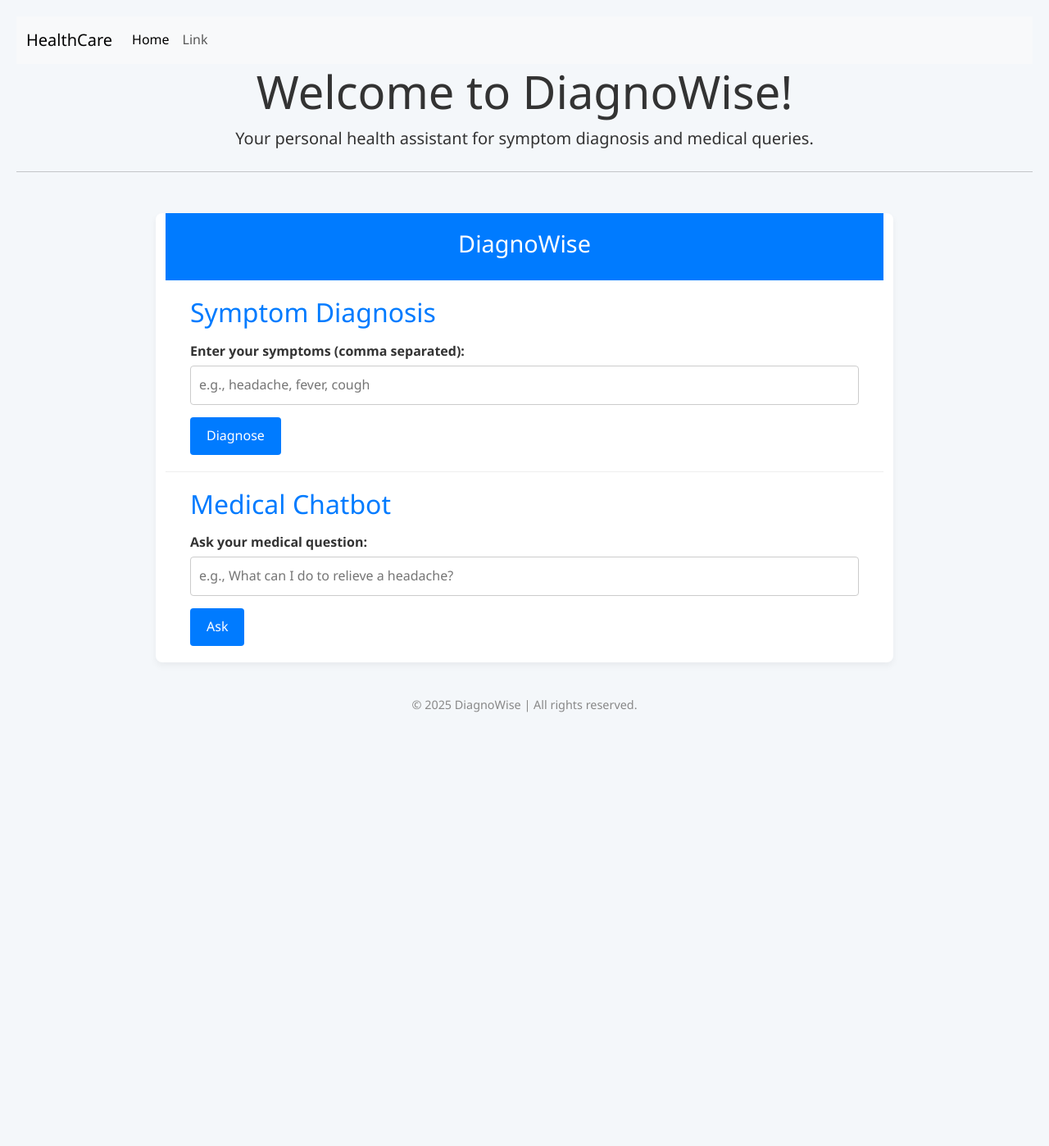
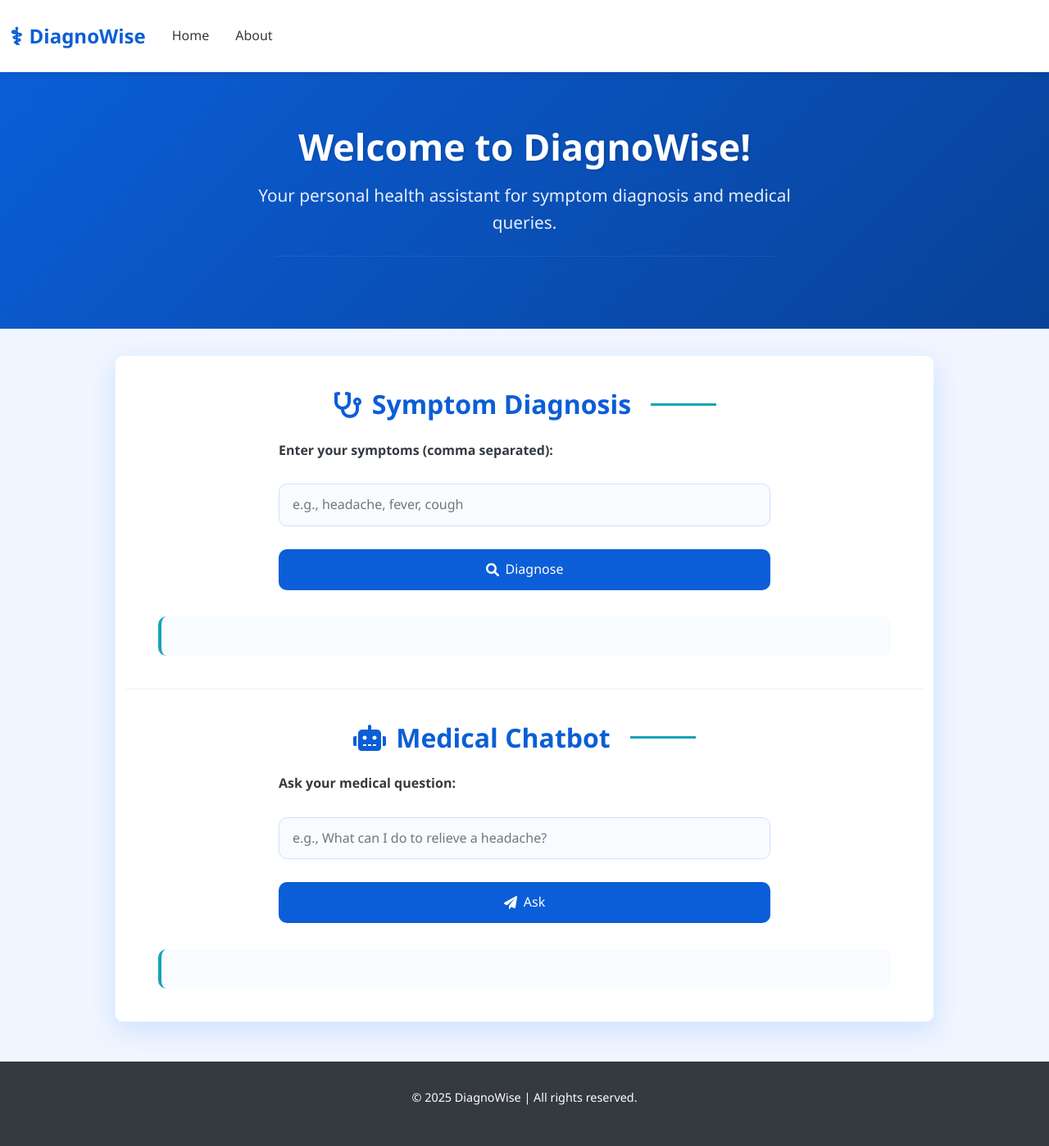
Before and after one commit to AkibDa/DiagnoWise, a Flask app: page / in a window 1280 px wide. Shown: the whole page at 82% size. Before the commit the page ends 869 px from the top, so only its background shows below. Run offline with Flask 3, Linux system fonts and the light colour scheme.

Commit message:
changing look

```diff
--- a/app.py
+++ b/app.py
@@ -100,4 +100,4 @@ def chatbot():
   return jsonify({'response': response})
 
 if __name__ == '__main__':
-    app.run(debug=True)
+    app.run(debug=True , port=5001)
--- a/static/style.css
+++ b/static/style.css
@@ -1,97 +1,248 @@
-* {
-  box-sizing: border-box;
-  margin: 0;
-  padding: 0;
+:root {
+  --primary: #0b5ed7;
+  --primary-dark: #084298;
+  --secondary: #6c757d;
+  --accent: #17a2b8;
+  --light: #f8f9fa;
+  --dark: #343a40;
+  --success: #28a745;
+  --error: #dc3545;
+  --border-radius: 10px;
+  --box-shadow: 0 10px 30px rgba(0, 123, 255, 0.15);
 }
+
 body {
-  font-family: "Segoe UI", Tahoma, Geneva, Verdana, sans-serif;
-  background-color: #f4f7fa;
-  color: #333;
+  font-family: 'Segoe UI', system-ui, -apple-system, sans-serif;
+  background-color: #f0f5ff;
+  color: var(--dark);
   line-height: 1.6;
-  padding: 20px;
 }
+
+/* Navbar */
+.navbar {
+  background-color: white !important;
+  box-shadow: 0 2px 10px rgba(0, 0, 0, 0.1);
+  padding: 1rem 0;
+}
+
+.navbar-brand {
+  font-weight: 700;
+  color: var(--primary) !important;
+  font-size: 1.5rem;
+  display: flex;
+  align-items: center;
+  gap: 0.5rem;
+}
+
+.navbar-brand::before {
+  content: "⚕";
+  font-size: 1.2em;
+}
+
+.nav-link {
+  color: var(--dark) !important;
+  font-weight: 500;
+  margin: 0 0.5rem;
+  transition: all 0.3s ease;
+}
+
+.nav-link:hover {
+  color: var(--primary) !important;
+}
+
+/* Hero Section */
+.jumbotron {
+  background: linear-gradient(135deg, var(--primary), var(--primary-dark));
+  color: white;
+  padding: 4rem 2rem;
+  text-align: center;
+  margin-bottom: 2rem;
+}
+
+.display-4 {
+  font-weight: 700;
+  font-size: 2.8rem;
+  margin: 0 auto 1rem;
+  text-shadow: 1px 1px 3px rgba(0,0,0,0.2);
+  max-width: 800px;
+}
+
+.lead {
+  font-size: 1.3rem;
+  font-weight: 300;
+  max-width: 700px;
+  margin: 0 auto;
+  opacity: 0.9;
+}
+
+hr.my-4 {
+  border-color: rgba(255, 255, 255, 0.3);
+  width: 50%;
+  margin: 2rem auto;
+}
+
+/* Main Container */
 .container {
-  max-width: 900px;
-  margin: 0 auto;
+  max-width: 1000px;
+  margin: 0 auto 3rem;
   background: #fff;
-  box-shadow: 0 4px 8px rgba(0, 0, 0, 0.05);
-  border-radius: 8px;
+  box-shadow: var(--box-shadow);
+  border-radius: var(--border-radius);
   overflow: hidden;
+  border: 1px solid rgba(0, 123, 255, 0.1);
+  transition: transform 0.3s ease, box-shadow 0.3s ease;
 }
-header {
-  background-color: #007bff;
-  color: #fff;
-  padding: 20px;
+
+.container:hover {
+  transform: translateY(-3px);
+  box-shadow: 0 15px 35px rgba(0, 123, 255, 0.2);
+}
+
+/* Sections */
+section {
+  padding: 2.5rem;
+  border-bottom: 1px solid rgba(0, 0, 0, 0.05);
+  transition: background-color 0.3s ease;
   text-align: center;
 }
-header h1 {
-  font-size: 1.8em;
+
+section:hover {
+  background-color: #fafcff;
 }
-section {
-  padding: 20px 30px;
-  border-bottom: 1px solid #eee;
-}
+
 section:last-of-type {
   border-bottom: none;
 }
+
 h2 {
-  color: #007bff;
-  margin-bottom: 15px;
+  font-size: 2rem;
+  color: var(--primary);
+  margin: 0 auto 1.5rem;
+  font-weight: 600;
+  display: flex;
+  align-items: center;
+  justify-content: center;
+  gap: 0.75rem;
 }
+
+h2::after {
+  content: "";
+  display: block;
+  width: 80px;
+  height: 3px;
+  background: var(--accent);
+  margin-left: 0.75rem;
+}
+
+/* Forms */
+form {
+  display: flex;
+  flex-direction: column;
+  gap: 1.25rem;
+  max-width: 600px;
+  margin: 0 auto;
+}
+
 label {
   display: block;
-  margin-bottom: 5px;
+  margin-bottom: 0.5rem;
   font-weight: 600;
+  color: var(--dark);
+  text-align: left;
 }
+
 input[type="text"] {
   width: 100%;
-  padding: 10px;
-  margin-bottom: 15px;
-  border: 1px solid #ccc;
-  border-radius: 4px;
-  font-size: 1em;
+  padding: 0.75rem 1rem;
+  border: 1px solid #d1e0ff;
+  border-radius: var(--border-radius);
+  font-size: 1rem;
+  transition: all 0.3s ease;
+  background-color: #f8fbff;
 }
+
+input[type="text"]:focus {
+  outline: none;
+  border-color: var(--primary);
+  box-shadow: 0 0 0 3px rgba(0, 123, 255, 0.15);
+}
+
 button {
-  background-color: #007bff;
-  color: #fff;
+  background-color: var(--primary);
+  color: white;
   border: none;
-  padding: 10px 20px;
-  font-size: 1em;
-  border-radius: 4px;
+  padding: 0.75rem 1.5rem;
+  font-size: 1rem;
+  border-radius: var(--border-radius);
   cursor: pointer;
+  font-weight: 500;
+  transition: all 0.3s ease;
+  display: inline-flex;
+  align-items: center;
+  justify-content: center;
+  gap: 0.5rem;
+  margin-top: 0.5rem;
 }
+
 button:hover {
-  background-color: #0056b3;
+  background-color: var(--primary-dark);
+  transform: translateY(-2px);
+  box-shadow: 0 4px 8px rgba(0, 86, 179, 0.2);
 }
-.result {
-  background: #f9f9f9;
-  border: 1px solid #ddd;
-  border-radius: 4px;
-  padding: 15px;
-  margin-bottom: 10px;
+
+button:active {
+  transform: translateY(0);
 }
-.result p {
-  margin-bottom: 8px;
+
+/* Results */
+#diagnosis-results,
+#chatbot-response {
+  margin-top: 2rem;
+  background: #f8fbff;
+  border-radius: var(--border-radius);
+  padding: 1.5rem;
+  border-left: 4px solid var(--accent);
+  text-align: left;
+  animation: fadeIn 0.4s ease-out forwards;
 }
-.error {
-  color: #d9534f;
-  font-weight: bold;
+
+@keyframes fadeIn {
+  from { opacity: 0; transform: translateY(10px); }
+  to { opacity: 1; transform: translateY(0); }
 }
-.success {
-  color: #5cb85c;
-  font-weight: bold;
+
+/* Footer */
+footer {
+  text-align: center;
+  padding: 2rem;
+  background: var(--dark);
+  color: white;
+  font-size: 0.9rem;
 }
-@media (max-width: 600px) {
+
+/* Responsive */
+@media (max-width: 768px) {
+  .container {
+    margin: 0 1rem 2rem;
+  }
+
   section {
-    padding: 15px 20px;
+    padding: 1.75rem;
   }
-  header h1 {
-    font-size: 1.5em;
+
+  .jumbotron {
+    padding: 3rem 1rem;
+  }
+
+  .display-4 {
+    font-size: 2.2rem;
+  }
+
+  h2 {
+    font-size: 1.7rem;
+  }
+
+  h2::after {
+    width: 50px;
   }
 }
-footer {
-  text-align: center;
-  margin-top: 40px;
-  font-size: 0.9rem;
-  color: #888;
-}
--- a/templates/index.html
+++ b/templates/index.html
@@ -6,13 +6,13 @@
   <title>DiagnoWise</title>
   <link href="https://cdn.jsdelivr.net/npm/bootstrap@5.3.0/dist/css/bootstrap.min.css" rel="stylesheet">
   <link href="https://cdnjs.cloudflare.com/ajax/libs/font-awesome/6.0.0/css/all.min.css" rel="stylesheet">
+  <link rel="stylesheet" href="./static/style.css">
   <link rel="icon" type="image/png" href="{{ url_for('static', filename='DiagnoWise_favicon.png') }}">
-  <link rel="stylesheet" href="./static/style.css"/>
 </head>
 <body>
   <nav class="navbar navbar-expand-lg bg-body-tertiary">
     <div class="container-fluid">
-      <a class="navbar-brand" href="#">HealthCare</a>
+      <a class="navbar-brand" href="#">DiagnoWise</a>
       <button class="navbar-toggler" type="button" data-bs-toggle="collapse" data-bs-target="#navbarSupportedContent" aria-controls="navbarSupportedContent" aria-expanded="false" aria-label="Toggle navigation">
         <span class="navbar-toggler-icon"></span>
       </button>
@@ -22,42 +22,41 @@
             <a class="nav-link active" aria-current="page" href="#">Home</a>
           </li>
           <li class="nav-item">
-            <a class="nav-link" href="#">Link</a>
+            <a class="nav-link" href="#">About</a>
           </li>
+        </ul>
       </div>
     </div>
   </nav>
-<div class="jumbotron text-center">
+
+  <div class="jumbotron text-center">
     <h1 class="display-4">Welcome to DiagnoWise!</h1>
     <p class="lead">Your personal health assistant for symptom diagnosis and medical queries.</p>
     <hr class="my-4">
-</div>
-<br>
+  </div>
+
   <div class="container">
-    <header>
-      <h1>DiagnoWise</h1>
-    </header>
-
     <section id="diagnosis-section">
-      <h2>Symptom Diagnosis</h2>
+      <h2><i class="fas fa-stethoscope"></i> Symptom Diagnosis</h2>
       <form id="diagnosis-form">
         <label for="symptoms">Enter your symptoms (comma separated):</label>
         <input type="text" id="symptoms" name="symptoms" placeholder="e.g., headache, fever, cough" required>
-        <button type="submit">Diagnose</button>
+        <button type="submit"><i class="fas fa-search"></i> Diagnose</button>
       </form>
       <div id="diagnosis-results"></div>
     </section>
 
     <section id="chatbot-section">
-      <h2>Medical Chatbot</h2>
+      <h2><i class="fas fa-robot"></i> Medical Chatbot</h2>
       <form id="chatbot-form">
         <label for="prompt">Ask your medical question:</label>
         <input type="text" id="prompt" name="prompt" placeholder="e.g., What can I do to relieve a headache?" required>
-        <button type="submit">Ask</button>
+        <button type="submit"><i class="fas fa-paper-plane"></i> Ask</button>
       </form>
       <div id="chatbot-response"></div>
     </section>
   </div>
+
   <footer>
     <p>&copy; 2025 DiagnoWise | All rights reserved.</p>
   </footer>
```
